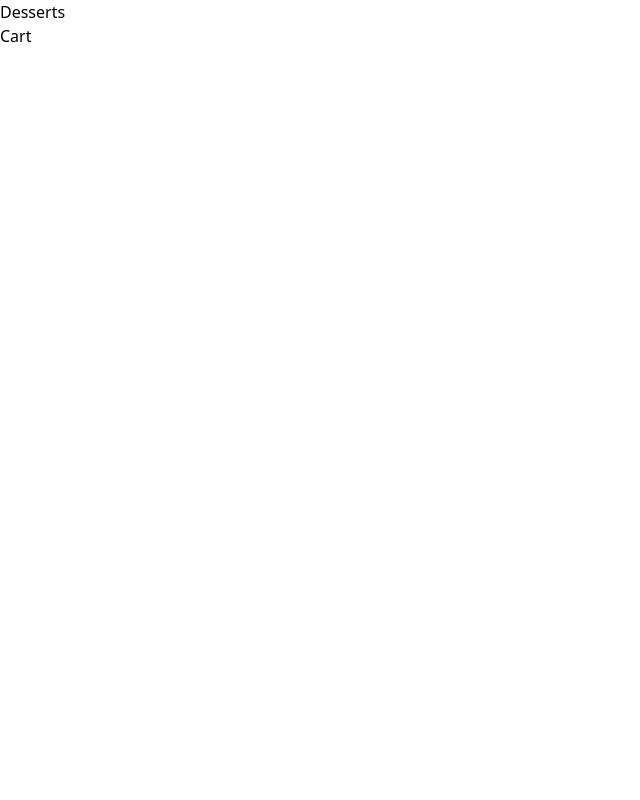
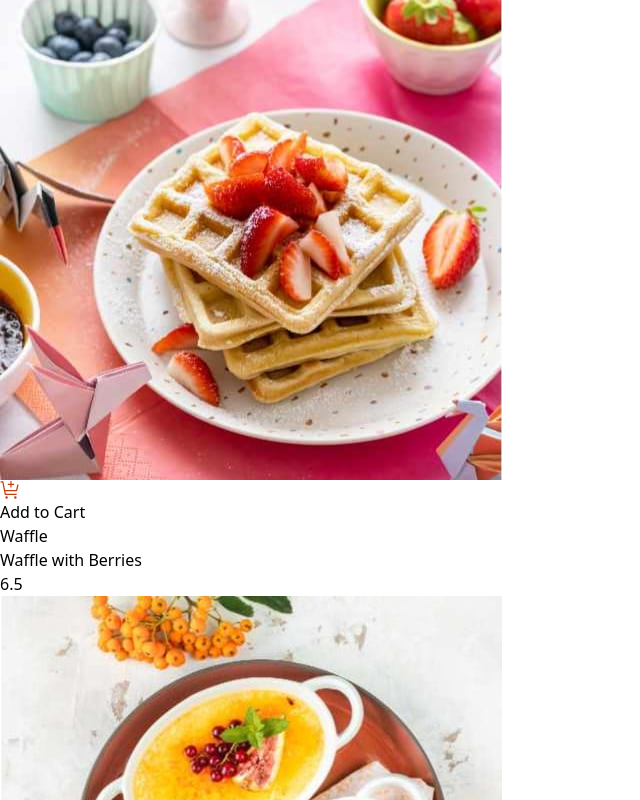
Before and after one commit to Zeke-Cachi/FEM_product_list_with_cart_main, a React (Vite) app: page / in a window 1280 px wide. Shown: the top 800 px of the page, without its empty margins (0-640 px from the left). Built offline with nearby package versions, Linux system fonts and the light colour scheme.

Commit message:
added cart functionality

```diff
--- a/src/App.tsx
+++ b/src/App.tsx
@@ -1,18 +1,11 @@
 import { Fragment } from "react/jsx-runtime";
 import Desserts from "./components/Desserts";
 import Cart from "./components/Cart";
-import { useEffect, useState } from "react";
-import { cartItem } from "./types";
-import jsonData from "../data.json";
+import { useState } from "react";
+import { productDataType } from "./types";
 
 function App() {
-  const [cartItems, setCartItems] = useState<cartItem[]>([]);
-
-  useEffect(() => {
-    jsonData.map((product) =>
-      setCartItems((prevItems) => [...prevItems, product])
-    );
-  }, []);
+  const [cartItems, setCartItems] = useState<productDataType[]>([]);
 
   return (
     <Fragment>
--- a/src/components/Cart.tsx
+++ b/src/components/Cart.tsx
@@ -1,11 +1,23 @@
-import { cartItem } from "../types";
+import { productDataType } from "../types";
 import { Dispatch, SetStateAction } from "react";
+import CartCard from "./CartCard";
 
 const Cart: React.FC<{
-  cartItems: cartItem[];
-  setCartItems: Dispatch<SetStateAction<cartItem[]>>;
+  cartItems: productDataType[];
+  setCartItems: Dispatch<SetStateAction<productDataType[]>>;
 }> = ({ cartItems, setCartItems }) => {
-  return <div>Cart</div>;
+  return (
+    <div>
+      <h2>
+        Your Cart (
+        {cartItems.reduce((counter, item) => counter + (item.quantity || 0), 0)}
+        )
+      </h2>
+      {cartItems.map((item, index) => (
+        <CartCard key={index} item={item} setCartItems={setCartItems} />
+      ))}
+    </div>
+  );
 };
 
 export default Cart;
--- a/src/components/CartCard.tsx
+++ b/src/components/CartCard.tsx
@@ -1,5 +1,30 @@
-const CartCard = () => {
-  return <div>CartCard</div>;
+import { Dispatch, SetStateAction } from "react";
+import { productDataType } from "../types";
+import removeIcon from "../../public/assets/images/icon-remove-item.svg";
+
+const CartCard: React.FC<{
+  item: productDataType;
+  setCartItems: Dispatch<SetStateAction<productDataType[]>>;
+}> = ({ item, setCartItems }) => {
+  const removeProductFromCart = (prod: productDataType) => {
+    setCartItems((prevItems) => prevItems.filter((item) => item !== prod));
+  };
+
+  return (
+    <div>
+      <h3>{item.name}</h3>
+      <div>
+        <div>
+          <p>{item.quantity}x</p>
+          <p>{item.price}</p>
+          <p>{item.price * item.quantity!}</p>
+        </div>
+        <button aria-label="button" onClick={() => removeProductFromCart(item)}>
+          <img src={removeIcon} alt="image of a remove icon" />
+        </button>
+      </div>
+    </div>
+  );
 };
 
 export default CartCard;
--- a/src/components/Desserts.tsx
+++ b/src/components/Desserts.tsx
@@ -1,11 +1,28 @@
-import { Dispatch, SetStateAction } from "react";
-import { cartItem } from "../types";
+import { Dispatch, SetStateAction, useEffect, useState } from "react";
+import { productDataType } from "../types";
+import jsonData from "../../data.json";
+import ProductCard from "./ProductCard";
 
 const Desserts: React.FC<{
-  cartItems: cartItem[];
-  setCartItems: Dispatch<SetStateAction<cartItem[]>>;
+  cartItems: productDataType[];
+  setCartItems: Dispatch<SetStateAction<productDataType[]>>;
 }> = ({ cartItems, setCartItems }) => {
-  return <div>Desserts</div>;
+  const [productData, setProductData] = useState<productDataType[]>([]);
+
+  useEffect(() => {
+    jsonData.map((product) =>
+      setProductData((prevItems) => [...prevItems, product])
+    );
+  }, []);
+
+  return productData.map((prod: productDataType, index: number) => (
+    <ProductCard
+      key={index}
+      product={prod}
+      cartItems={cartItems}
+      setCartItems={setCartItems}
+    />
+  ));
 };
 
 export default Desserts;
--- a/src/components/ProductCard.tsx
+++ b/src/components/ProductCard.tsx
@@ -1,5 +1,46 @@
-const ProductCard = () => {
-  return <div>ProductCard</div>;
+import { Dispatch, SetStateAction } from "react";
+import { productDataType } from "../types";
+import { useIsWideScreen } from "../customHooks";
+import addToCartIcon from "../../public/assets/images/icon-add-to-cart.svg";
+
+const ProductCard: React.FC<{
+  product: productDataType;
+  cartItems: productDataType[];
+  setCartItems: Dispatch<SetStateAction<productDataType[]>>;
+}> = ({ product, cartItems, setCartItems }) => {
+  const isWideScreen = useIsWideScreen();
+
+  const addToCart = (product: productDataType) => {
+    const isProductInCart = cartItems.find(
+      (element) => element.name === product.name
+    );
+    if (!isProductInCart) {
+      setCartItems((prevItems) => [...prevItems, { ...product, quantity: 1 }]);
+    } else {
+      const updateQuantity = cartItems.map((element) =>
+        element.name === product.name
+          ? { ...element, quantity: element.quantity! + 1 }
+          : { ...element }
+      );
+      setCartItems(updateQuantity);
+    }
+  };
+
+  return (
+    <div>
+      <img
+        src={isWideScreen ? product.image.desktop : product.image.mobile}
+        alt="image of the dessert"
+      />
+      <button onClick={() => addToCart(product)}>
+        <img src={addToCartIcon} alt="add to cart icon" />
+        Add to Cart
+      </button>
+      <p>{product.category}</p>
+      <h4>{product.name}</h4>
+      <p>{product.price}</p>
+    </div>
+  );
 };
 
 export default ProductCard;
--- /dev/null
+++ b/src/customHooks.ts
@@ -0,0 +1,22 @@
+// useIsWideScreen.ts
+import { useEffect, useState } from "react";
+
+export const useIsWideScreen = (breakpoint: number = 768): boolean => {
+  const [isWideScreen, setIsWideScreen] = useState<boolean>(
+    window.innerWidth > breakpoint
+  );
+
+  useEffect(() => {
+    const handleResize = () => {
+      setIsWideScreen(window.innerWidth > breakpoint);
+    };
+
+    window.addEventListener("resize", handleResize);
+
+    return () => {
+      window.removeEventListener("resize", handleResize);
+    };
+  }, [breakpoint]);
+
+  return isWideScreen;
+};
--- a/src/types.ts
+++ b/src/types.ts
@@ -1,4 +1,4 @@
-export type cartItem = {
+export type productDataType = {
   image: {
     thumbnail: string;
     mobile: string;
@@ -8,4 +8,5 @@ export type cartItem = {
   name: string;
   category: string;
   price: number;
+  quantity?: number | undefined;
 };
```
